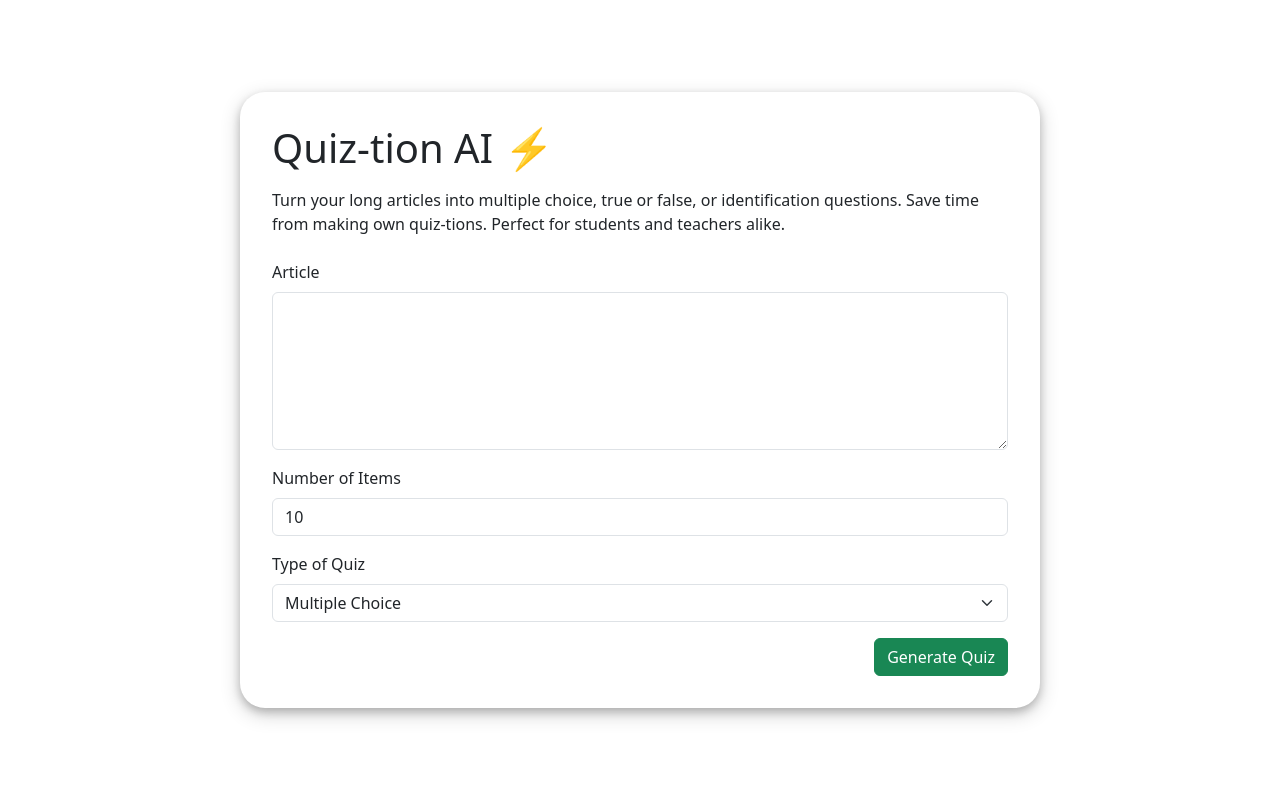
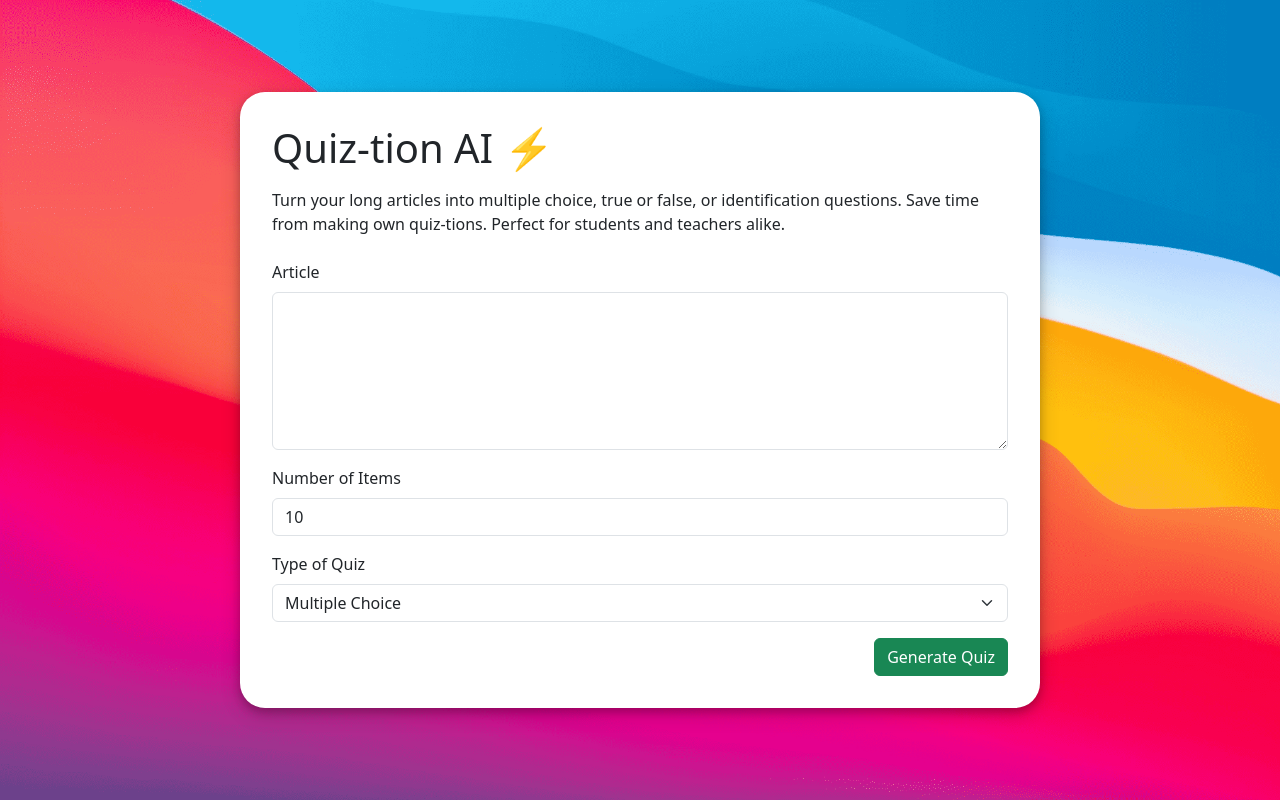
Before and after one commit to ivanovich18/Quiz-tion-AI, a Flask app: page / in a window 1280 px wide. Run offline with Flask 2, Linux system fonts and the light colour scheme.

Commit message:
Update styles.css

```diff
--- a/static/styles.css
+++ b/static/styles.css
@@ -4,7 +4,7 @@
 }
 
 body {
-/*     background-image: url(/static/img/9mjwv931kv651.png); */
+    background-image: url(/optimized.jpg);
     background-repeat: no-repeat;
     background-size: cover;
 }
```
